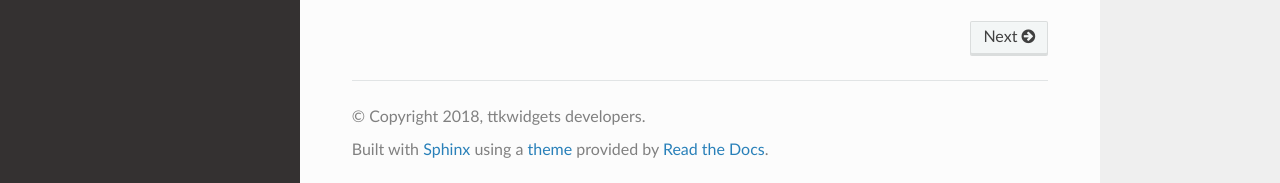
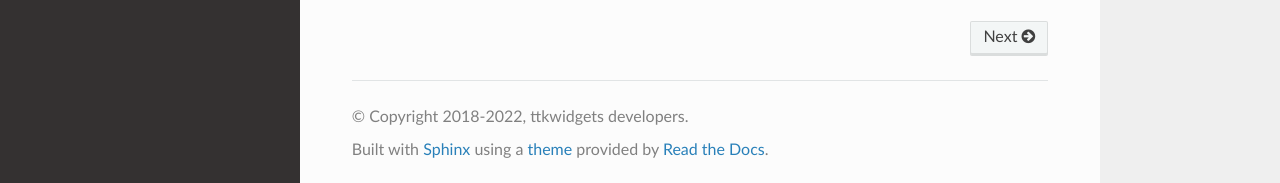
Before and after one commit to TkinterEP/ttkwidgets, a Sphinx documentation site: the page built from docs/source/index.rst, in a window 1280 px wide and 900 px high, scrolled down 505 px. Shown: the part 714-897 px from the top of the window. Built offline with Sphinx 7.4.7 and the Read the Docs theme 2.0.0, drawn with Linux system fonts in a browser that asks for light colours; pages that are not in the unit, such as notebooks, are missing from menus.

```diff
--- a/docs/source/conf.py
+++ b/docs/source/conf.py
@@ -20,13 +20,13 @@ sys.path.insert(0, os.path.abspath('../..'))
 # -- Project information -----------------------------------------------------
 
 project = 'ttkwidgets'
-copyright = '2018, ttkwidgets developers'
+copyright = '2018-2022, ttkwidgets developers'
 author = 'ttkwidgets developers'
 
 # The short X.Y version
 version = ''
 # The full version, including alpha/beta/rc tags
-release = '0.12.0'
+release = '0.13.0'
 
 
 # -- Example Generation ------------------------------------------------------
--- a/setup.py
+++ b/setup.py
@@ -15,7 +15,7 @@ setup(
     packages=["ttkwidgets", "ttkwidgets.frames", "ttkwidgets.font", "ttkwidgets.autocomplete", "ttkwidgets.color", "ttkwidgets.validated_entries"],
     py_modules=["ttkwidgets"],
     package_data={"ttkwidgets": ["assets/*"]},
-    version="0.12.1",
+    version="0.13.0",
     description=" A collection of widgets for Tkinter's ttk extensions by various authors ",
     long_description=read("README.md"),
     long_description_content_type="text/markdown",
```
